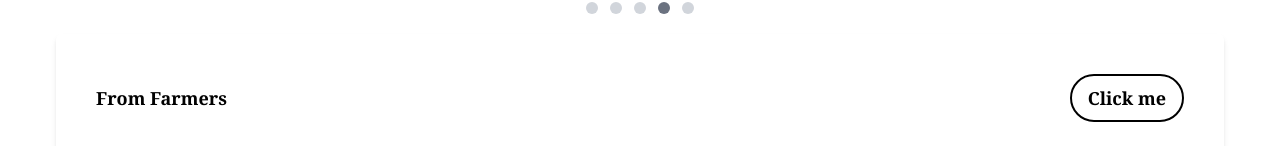
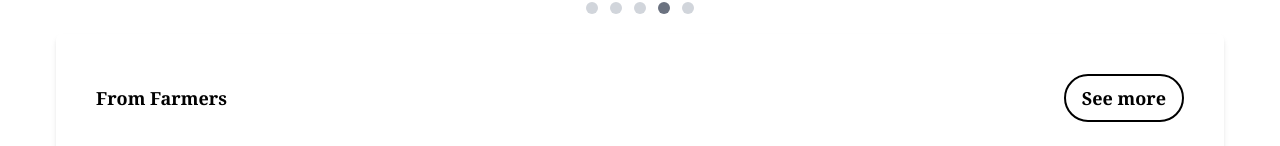
Before and after one commit to GayathriCodes2/THENNAVAN-UI, a Next.js app: page / in a window 1280 px wide. Shown: the part 806-952 px from the top of the page. Built offline with nearby package versions, Linux system fonts and the light colour scheme.

Commit message:
Changed product image

```diff
--- a/app/page.js
+++ b/app/page.js
@@ -37,7 +37,7 @@ function page() {
     <div>
     <Carousel/>
     <HomeProfileImage
-        text="From Farmers" path="/some-path" ButtonContent="Click me"/>
+        text="From Farmers" path="/some-path" ButtonContent="See more"/>
 
 
       <div>
```
Also changed, not shown: public/6.jpg.
